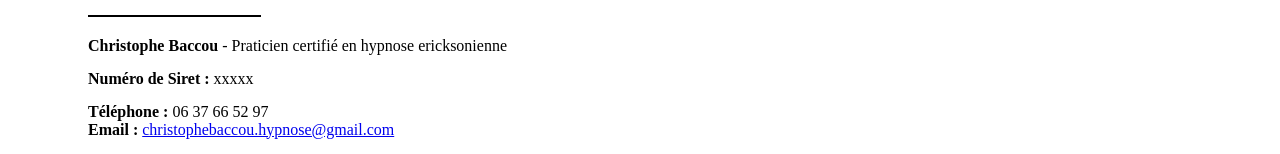
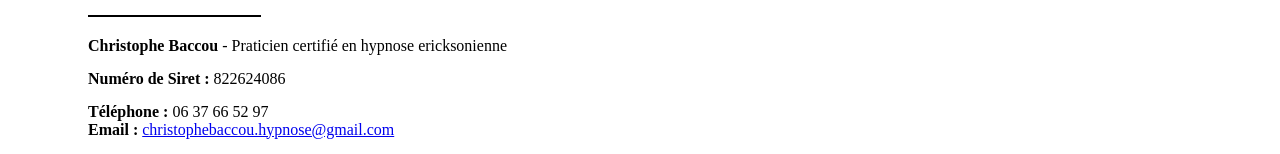
Before and after one commit to nicoriera/hypnose-frontend, a React (Create React App) app: page / in a window 1280 px wide. Shown: the part 3286-3440 px from the top of the page. Built offline with nearby package versions, Linux system fonts and the light colour scheme; what google-maps-react would draw is missing.

Commit message:
add siret

```diff
--- a/src/pages/Accueil.js
+++ b/src/pages/Accueil.js
@@ -128,7 +128,7 @@ const Accueil = () => {
             <h2>Comment me contacter ?</h2>
             <div className="trait"></div>
             <div><span className="bold">Christophe Baccou</span><span> - Praticien certifié en hypnose ericksonienne</span></div>
-            <div className="info-christophe-siret"><span className="bold">Numéro de Siret :</span><span> xxxxx</span></div>
+            <div className="info-christophe-siret"><span className="bold">Numéro de Siret :</span><span> 822624086</span></div>
             <div className="info-christophe-contact">
               <div><span className="bold">Téléphone : </span><span>06 37 66 52 97</span></div>
               <div>
```
